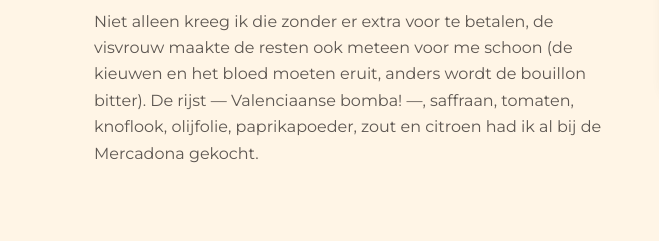
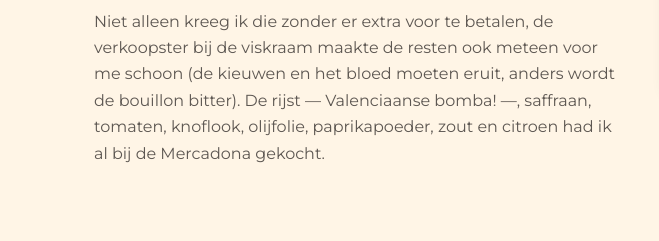
Before and after one commit to hugolinde/hugopaella-website, a plain HTML site: page blog/paella-in-tarragona/index.html in a window 1280 px wide. Shown: the part 2649-2890 px from the top of the page, 0-659 px from the left. Drawn offline with Linux system fonts and the light colour scheme.

Commit message:
Blog Tarragona: 'visvrouw' vervangen door 'verkoopster bij de viskraam'
Co-Authored-By: Claude Opus 5.5 <noreply@anthropic.com>
Claude-Session: https://claude.ai/code/session_01RK4JSqHBArWrnzhVgVNR4Q

```diff
--- a/blog/paella-in-tarragona/index.html
+++ b/blog/paella-in-tarragona/index.html
@@ -127,7 +127,7 @@
         </div>
         <div class="step-text">
           <p>Voor deze paella koos ik zeeduivel (rape), inktvis (sepia), langoustines / Noorse kreeftjes (cigalas), gamba's, mosselen (mejillones, van de rotsen getrokken, niet uit de kweek) en venusschelpen (almejas). Daarnaast vroeg ik een zak visresten &mdash; koppen en graten &mdash; om zelf een verse bouillon te trekken.</p>
-        <p>Niet alleen kreeg ik die zonder er extra voor te betalen, de visvrouw maakte de resten ook meteen voor me schoon (de kieuwen en het bloed moeten eruit, anders wordt de bouillon bitter). De rijst &mdash; Valenciaanse bomba! &mdash;, saffraan, tomaten, knoflook, olijfolie, paprikapoeder, zout en citroen had ik al bij de Mercadona gekocht.</p>
+        <p>Niet alleen kreeg ik die zonder er extra voor te betalen, de verkoopster bij de viskraam maakte de resten ook meteen voor me schoon (de kieuwen en het bloed moeten eruit, anders wordt de bouillon bitter). De rijst &mdash; Valenciaanse bomba! &mdash;, saffraan, tomaten, knoflook, olijfolie, paprikapoeder, zout en citroen had ik al bij de Mercadona gekocht.</p>
         </div>
       </div>
     </div>
```
